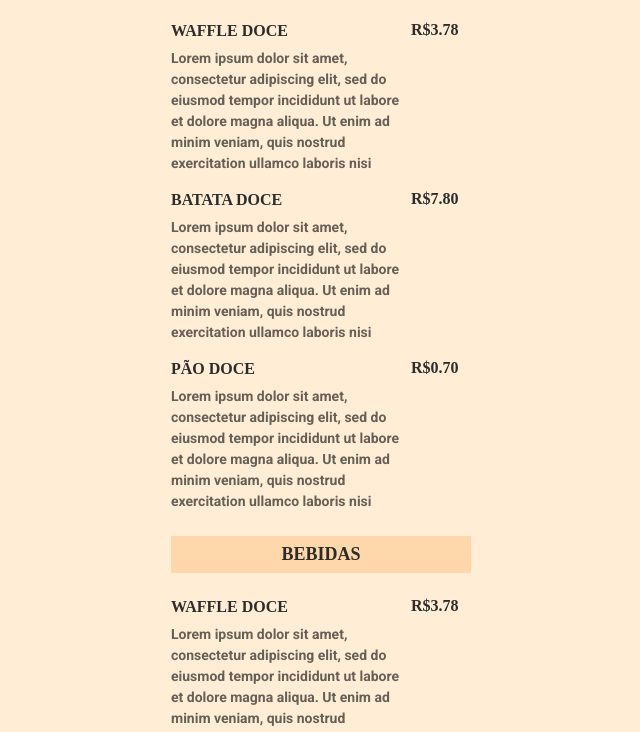
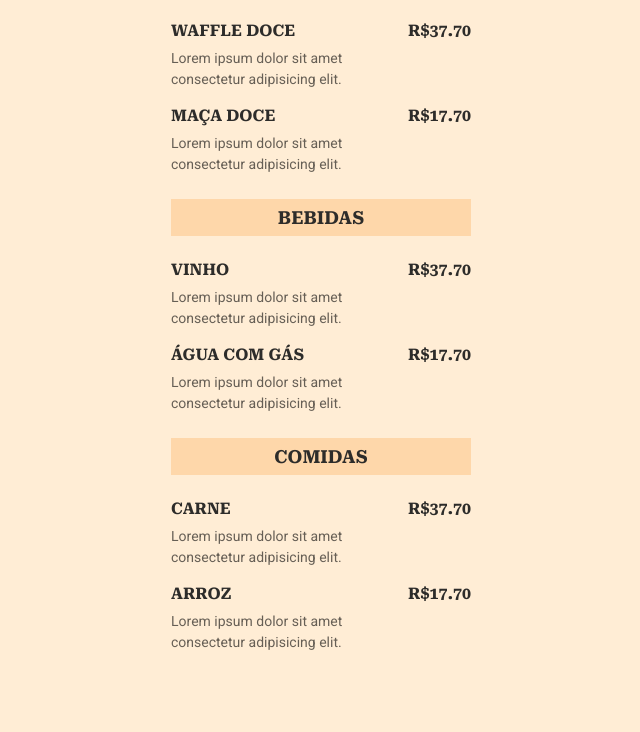
Before and after one commit to Gabriel-Correia-Silva/Menu_Web, a plain HTML site: page index.html in a window 1280 px wide. Shown: the part 157-889 px from the top of the page, without its empty margins (319-959 px from the left). After the commit the page ends 834 px from the top, so only its background shows below. Drawn offline with Linux system fonts and the light colour scheme.

Commit message:
Remodelando

```diff
--- a/index.html
+++ b/index.html
@@ -1,114 +1,124 @@
-<html>
+<!DOCTYPE html>
+<html lang="pt-br">
+  <head>
 
-<head>
     <link rel="preconnect" href="https://fonts.googleapis.com">
     <link rel="preconnect" href="https://fonts.gstatic.com" crossorigin>
-    <link href="https://fonts.googleapis.com/css2?family=Roboto:wght@700&display=swap" rel="stylesheet">
+    <link href="https://fonts.googleapis.com/css2?family=Roboto&family=Roboto+Serif:opsz,wght@8..144,700&display=swap" rel="stylesheet">
 
     <meta charset="UTF-8">
-    <meta http-equiv="Content-Type" content="text/html; charset=utf-8">
-    <meta name="viewport" content="width=device-width, initial-scale=1.0, maximum-scale=1.0">
+    <meta name="viewport" content="width=device-width, initial-scale=1.0">
+    <title>RocketCoffee</title>
 
-    <link href="./estilo.css" rel="stylesheet">
-
-    <title>Rocket Coffee</title>
+		<link rel="stylesheet" href="./style.css">
   </head>
 
   <body>
+
     <header>
-        <h1>Rocket<span> Coffee</span></h1>
-        <p>Open every day. 8h-21h</p>
+      <h1>Rocket<span>Coffee</span></h1>
+      <p>Aberto todos os dias. 8h-21h</p>
     </header>
 
     <section>
       <h2>Brunch</h2>
+
       <ul>
         <li>
           <div class="details">
-                    <h3 class="product_title">Waffle Doce</h3>
+            <h3>Waffle Doce</h3>
             <p class="description">
-                        Lorem ipsum dolor sit amet, consectetur adipiscing elit, sed do eiusmod tempor incididunt ut
-                        labore et dolore magna aliqua. Ut enim ad minim veniam, quis nostrud exercitation ullamco
-                        laboris nisi
+              Lorem ipsum dolor sit amet consectetur adipisicing elit.
             </p>
           </div>
+
           <strong class="price">
-                    R$3.78
+            R$37.70
           </strong>
         </li>
+
         <li>
           <div class="details">
-                    <h3 class="product_title">Batata Doce</h3>
+            <h3>Maça Doce</h3>
             <p class="description">
-                        Lorem ipsum dolor sit amet, consectetur adipiscing elit, sed do eiusmod tempor incididunt ut
-                        labore et dolore magna aliqua. Ut enim ad minim veniam, quis nostrud exercitation ullamco
-                        laboris nisi
+              Lorem ipsum dolor sit amet consectetur adipisicing elit.
             </p>
           </div>
+
           <strong class="price">
-                    R$7.80
+            R$17.70
           </strong>
         </li>
-            <li>
-                <div class="details">
-                    <h3 class="product_title">Pão Doce</h3>
-                    <p class="description">
-                        Lorem ipsum dolor sit amet, consectetur adipiscing elit, sed do eiusmod tempor incididunt ut
-                        labore et dolore magna aliqua. Ut enim ad minim veniam, quis nostrud exercitation ullamco
-                        laboris nisi
-                    </p>
-                </div>
-                <strong class="price">
-                    R$0.70
-                </strong>
-            </li>
+
       </ul>
     </section>
 
     <section>
       <h2>Bebidas</h2>
+
       <ul>
         <li>
           <div class="details">
-                    <h3 class="product_title">Waffle Doce</h3>
+            <h3>Vinho</h3>
             <p class="description">
-                        Lorem ipsum dolor sit amet, consectetur adipiscing elit, sed do eiusmod tempor incididunt ut
-                        labore et dolore magna aliqua. Ut enim ad minim veniam, quis nostrud exercitation ullamco
-                        laboris nisi
+              Lorem ipsum dolor sit amet consectetur adipisicing elit.
             </p>
           </div>
+
           <strong class="price">
-                    R$3.78
+            R$37.70
           </strong>
         </li>
+
         <li>
           <div class="details">
-                    <h3 class="product_title">Batata Doce</h3>
+            <h3>Água com gás</h3>
             <p class="description">
-                        Lorem ipsum dolor sit amet, consectetur adipiscing elit, sed do eiusmod tempor incididunt ut
-                        labore et dolore magna aliqua. Ut enim ad minim veniam, quis nostrud exercitation ullamco
-                        laboris nisi
+              Lorem ipsum dolor sit amet consectetur adipisicing elit.
             </p>
           </div>
+
           <strong class="price">
-                    R$7.80
+            R$17.70
           </strong>
         </li>
+
+      </ul>
+    </section>
+
+
+    <section>
+      <h2>Comidas</h2>
+
+      <ul>
         <li>
           <div class="details">
-                    <h3 class="product_title">Pão Doce</h3>
+            <h3>Carne</h3>
             <p class="description">
-                        Lorem ipsum dolor sit amet, consectetur adipiscing elit, sed do eiusmod tempor incididunt ut
-                        labore et dolore magna aliqua. Ut enim ad minim veniam, quis nostrud exercitation ullamco
-                        laboris nisi
+              Lorem ipsum dolor sit amet consectetur adipisicing elit.
             </p>
           </div>
+
           <strong class="price">
-                    R$0.70
+            R$37.70
           </strong>
         </li>
+
+        <li>
+          <div class="details">
+            <h3>Arroz</h3>
+            <p class="description">
+              Lorem ipsum dolor sit amet consectetur adipisicing elit.
+            </p>
+          </div>
+
+          <strong class="price">
+            R$17.70
+          </strong>
+        </li>
+
       </ul>
     </section>
+
   </body>
-
 </html>
```
Also changed, not shown: style.css (renamed from estilo.css). Lines whose indentation alone changed are shown as unchanged.
